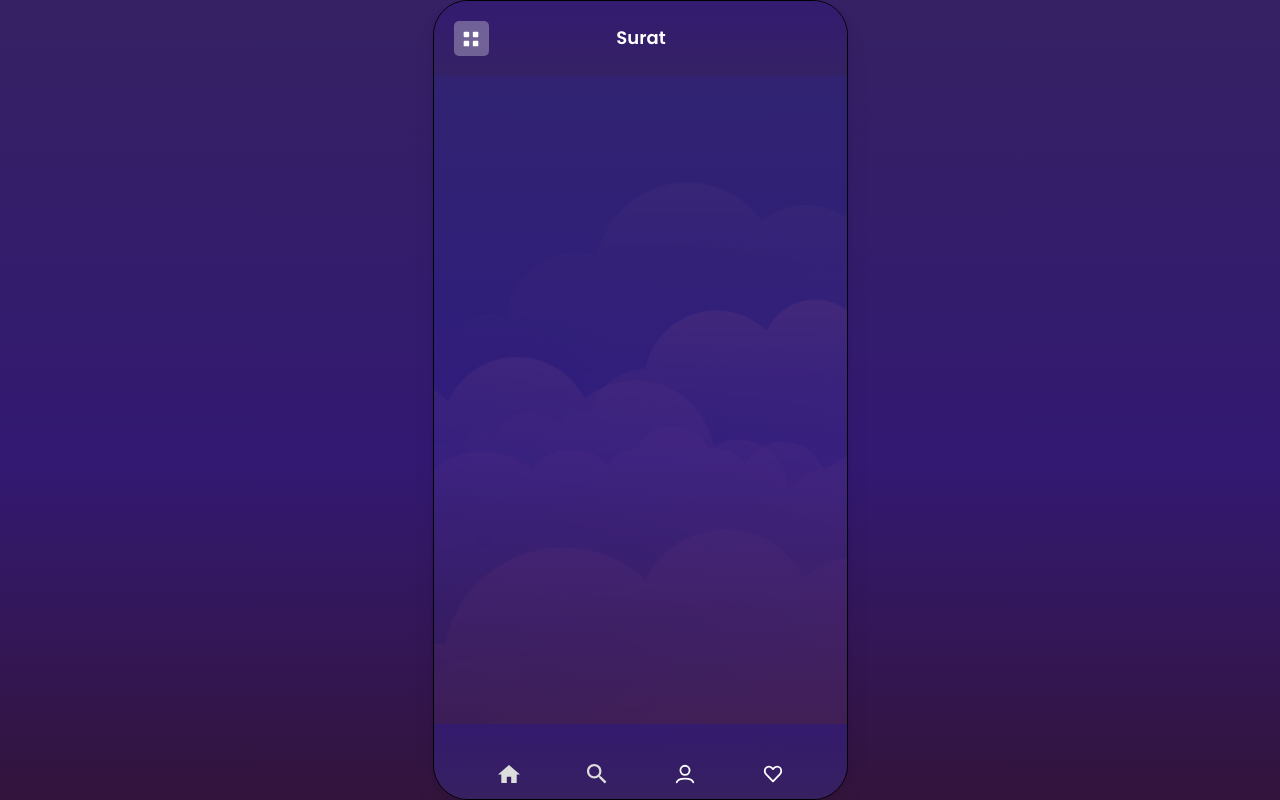
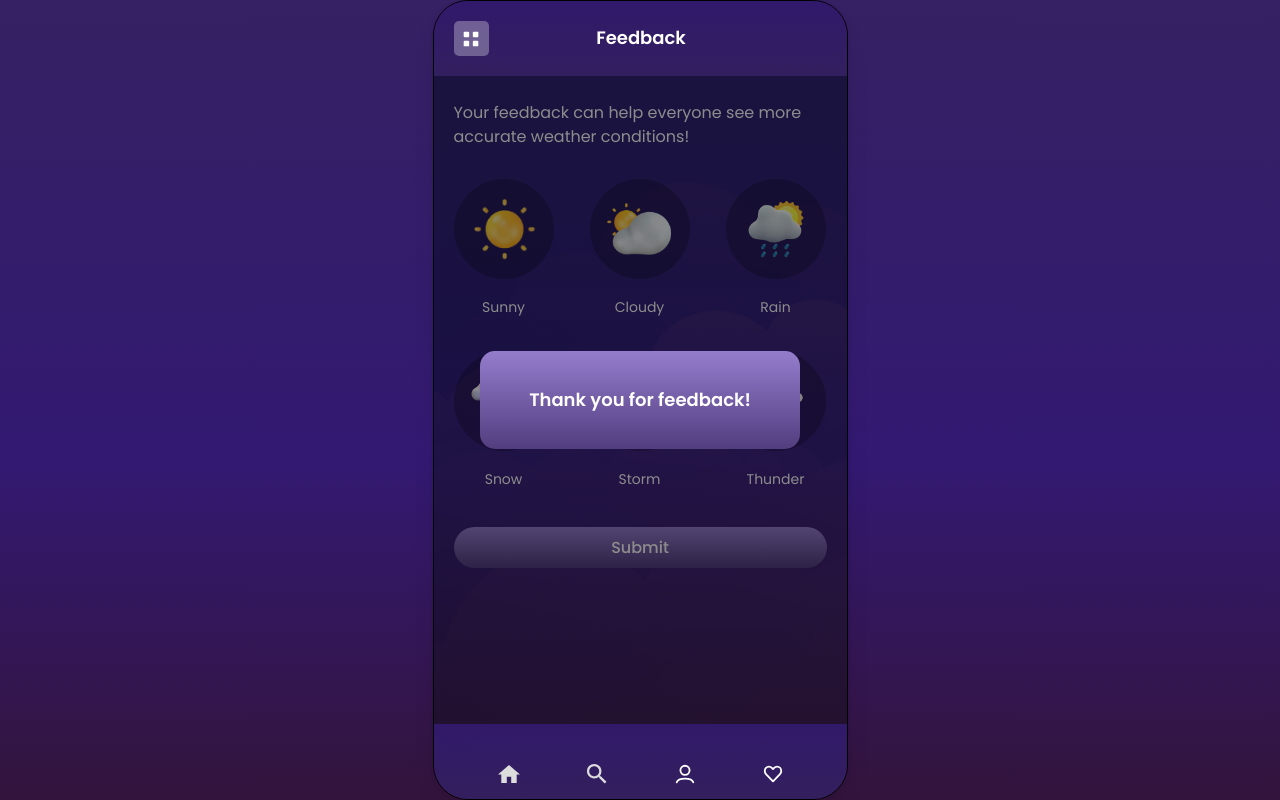
Before and after one commit to Avetisyan-Danila/weather-app, a Vue app: page /feedback/success in a window 1280 px wide. Before the commit this address had no page. Built offline with nearby package versions, Linux system fonts and the light colour scheme.

Commit message:
Добавил попап при отправке фидбека

```diff
--- a/src/router/routes.js
+++ b/src/router/routes.js
@@ -39,6 +39,13 @@ export const routes = [
         meta: {
             title: 'Feedback',
         },
+        children: [
+            {
+                path: "success",
+                name: "success",
+                component: () => import("@/views/SuccessView.vue"),
+            },
+        ]
     },
     {
         path: "/favorites",
--- a/src/views/FeedbackView.vue
+++ b/src/views/FeedbackView.vue
@@ -1,13 +1,17 @@
 <template>
   <div class="feedback">
+    <transition name="fade" appear>
+      <router-view></router-view>
+    </transition>
+
     <h2 class="feedback__title title title--lg">
       Your feedback can help everyone see more
       accurate weather conditions!
     </h2>
-    <form action="#" @submit.prevent>
+    <form action="#" @submit.prevent="onSubmit">
       <ul class="feedback__list">
         <li class="feedback__item">
-          <input class="feedback__input" type="radio" name="weather" value="sunny" id="sunny">
+          <input class="feedback__input" v-model="picked" type="radio" name="weather" value="sunny" id="sunny">
           <label class="feedback__label" for="sunny">
             <span class="feedback__img">
               <img
@@ -22,7 +26,7 @@
           </label>
         </li>
         <li class="feedback__item">
-          <input class="feedback__input" type="radio" name="weather" value="cloudy" id="cloudy">
+          <input class="feedback__input" v-model="picked" type="radio" name="weather" value="cloudy" id="cloudy">
           <label class="feedback__label" for="cloudy">
             <span class="feedback__img">
               <img
@@ -36,7 +40,7 @@
           </label>
         </li>
         <li class="feedback__item">
-          <input class="feedback__input" type="radio" name="weather" value="rain" id="rain">
+          <input class="feedback__input" v-model="picked" type="radio" name="weather" value="rain" id="rain">
           <label class="feedback__label" for="rain">
             <span class="feedback__img">
               <img
@@ -50,7 +54,7 @@
           </label>
         </li>
         <li class="feedback__item">
-          <input class="feedback__input" type="radio" name="weather" value="snow" id="snow">
+          <input class="feedback__input" v-model="picked" type="radio" name="weather" value="snow" id="snow">
           <label class="feedback__label" for="snow">
             <span class="feedback__img">
               <img
@@ -64,7 +68,7 @@
           </label>
         </li>
         <li class="feedback__item">
-          <input class="feedback__input" type="radio" name="weather" value="storm" id="storm">
+          <input class="feedback__input" v-model="picked" type="radio" name="weather" value="storm" id="storm">
           <label class="feedback__label" for="storm">
             <span class="feedback__img">
               <img
@@ -78,7 +82,7 @@
           </label>
         </li>
         <li class="feedback__item">
-          <input class="feedback__input" type="radio" name="weather" value="thunder" id="thunder">
+          <input class="feedback__input" v-model="picked" type="radio" name="weather" value="thunder" id="thunder">
           <label class="feedback__label" for="thunder">
             <span class="feedback__img">
               <img
@@ -100,7 +104,19 @@
 
 <script setup>
 import { getImage } from "@/common/helpers/getImage.js";
+import { ref } from "vue";
+import { useRouter } from "vue-router";
 import AppButton from "@/common/components/AppButton.vue";
+
+const router = useRouter();
+const picked = ref('');
+
+const onSubmit = () => {
+  if (!picked.value) return;
+
+  router.push({name: 'success'});
+  picked.value = '';
+}
 </script>
 
 <style lang="scss" scoped>
--- /dev/null
+++ b/src/views/SuccessView.vue
@@ -0,0 +1,38 @@
+<template>
+  <div class="success">
+    <div class="success__content">
+      Thank you for feedback!
+    </div>
+  </div>
+</template>
+
+<style lang="scss" scoped>
+@import "@/assets/scss/ds-system/ds";
+@import "@/assets/scss/mixins/mixins";
+
+.success {
+  position: absolute;
+  z-index: 9;
+  top: 0;
+  left: 0;
+  width: 100%;
+  height: 100%;
+  background-color: rgba($black, 0.45);
+
+  display: flex;
+  justify-content: center;
+  align-items: center;
+}
+
+.success__content {
+  @include sb-s18-h18;
+
+  box-sizing: border-box;
+  width: 320px;
+  padding: 40px;
+
+  text-align: center;
+  background: $purple-gradient;
+  border-radius: 15px;
+}
+</style>
```
